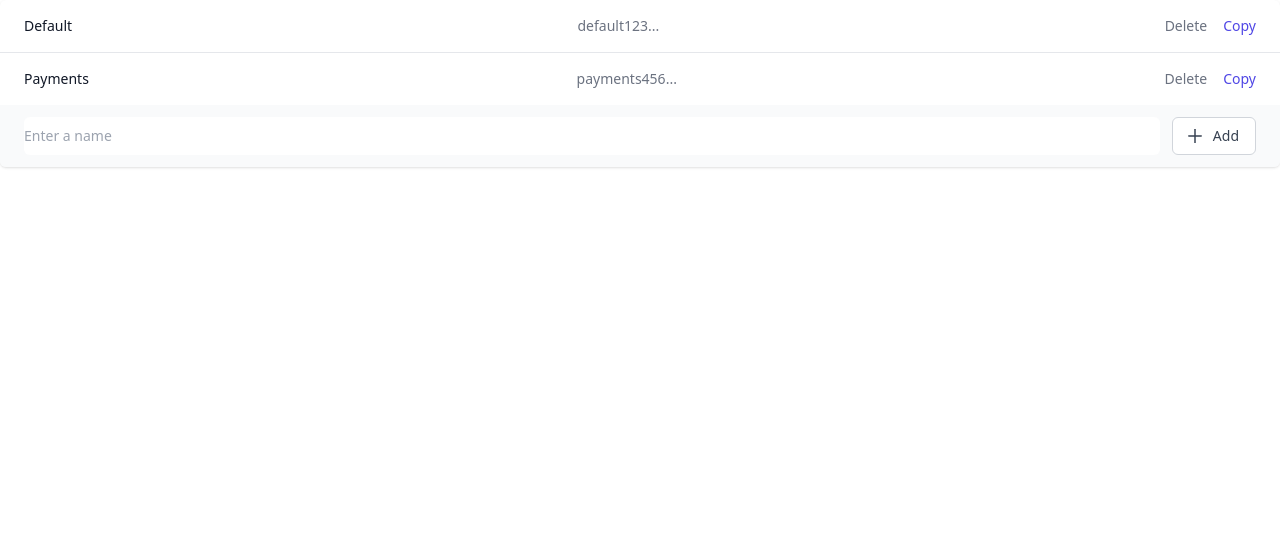
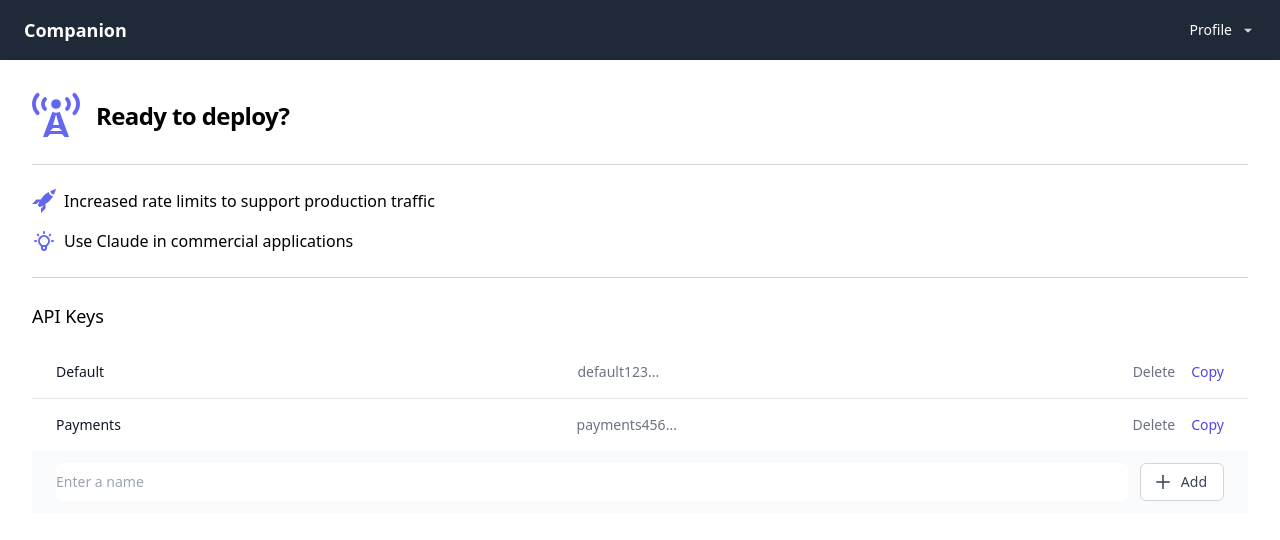
Before and after one commit to codebanesr/fahm, a Next.js app in the folder frontend/: page /api-key-management in a window 1280 px wide. Shown: the top 540 px of the page. Built offline with nearby package versions, Linux system fonts and the light colour scheme.

Commit message:
an acceptable ui

```diff
--- a/frontend/components/ui/header.tsx
+++ b/frontend/components/ui/header.tsx
@@ -14,7 +14,7 @@
   };
 
   function handleApiKeys(): void {
-    router.push('api-key-management')
+    router.push('api-key-management');
   }
 
   return (
@@ -41,17 +41,16 @@
             <a
               href="javascript:void(0)"
               className="block px-4 py-2 text-sm text-gray-700 hover:bg-gray-100"
+              onClick={handleApiKeys}
+            >
+              Api Keys
+            </a>
+            <a
+              href="javascript:void(0)"
+              className="block px-4 py-2 text-sm text-gray-700 hover:bg-gray-100"
               onClick={handleLogout}
             >
               Logout
-            </a>
-
-            <a
-              href="javascript:void(0)"
-              className="block px-4 py-2 text-sm text-gray-700 hover:bg-gray-100"
-              onClick={handleApiKeys}
-            >
-              Api Keys
             </a>
           </div>
         )}
--- a/frontend/pages/api-key-management.tsx
+++ b/frontend/pages/api-key-management.tsx
@@ -1,5 +1,8 @@
+import Header from '@/components/ui/header';
 import { useState } from 'react';
 import { AiOutlinePlus } from 'react-icons/ai';
+import { GoRadioTower, GoRocket } from 'react-icons/go';
+import { HiOutlineLightBulb } from 'react-icons/hi';
 
 interface ApiKey {
   id: string;
@@ -8,7 +11,7 @@
 }
 
 export default function ApiKeys() {
-  const [deleteKey, setDeleteKey] = useState(null);
+  const [deleteKey, setDeleteKey] = useState<ApiKey | null>(null);
 
   const [apiKeys, setApiKeys] = useState<ApiKey[]>([
     { id: '1', name: 'Default', key: 'default123' },
@@ -33,7 +36,36 @@
   }
 
   return (
-    <div className="bg-white shadow overflow-hidden sm:rounded-md">
+    <div>
+      <Header />
+
+      <div className="bg-white shadow rounded-lg p-8">
+        <div className="flex items-center">
+          <GoRadioTower className="w-12 h-12 text-indigo-500" />
+          <h2 className="ml-4 text-2xl font-bold tracking-tight">
+            Ready to deploy?
+          </h2>
+        </div>
+
+        <hr className="my-6 border-gray-300" />
+
+        <ul className="space-y-4">
+          <li className="flex items-center">
+            <GoRocket className="w-6 h-6 text-indigo-500 mr-2" />
+            <span>Increased rate limits to support production traffic</span>
+          </li>
+          <li className="flex items-center">
+            <HiOutlineLightBulb className="w-6 h-6 text-indigo-500 mr-2" />
+            <span>Use Claude in commercial applications</span>
+          </li>
+        </ul>
+
+        <hr className="my-6 border-gray-300" />
+
+        <h3 className="text-lg font-medium mb-4">API Keys</h3>
+
+        {/* API keys content start */}
+        <div className="h-screen overflow-y-auto sm:rounded-md">
           <ul className="divide-y divide-gray-200">
             {apiKeys.map((key) => (
               <li key={key.id} className="px-4 py-4 hover:bg-gray-50 sm:px-6">
@@ -65,7 +97,9 @@
             {deleteKey && (
               <div className="fixed inset-0 flex items-center justify-center z-50">
                 <div className="bg-white w-full max-w-md p-6 rounded-md shadow-md">
-              <h2 className="text-xl font-semibold mb-4">Confirm Deletion</h2>
+                  <h2 className="text-xl font-semibold mb-4">
+                    Confirm Deletion
+                  </h2>
                   <p className="text-gray-800 mb-6">
                     Are you sure you want to delete the key: {deleteKey.name}?
                   </p>
@@ -110,5 +144,8 @@
             </div>
           </div>
         </div>
+        {/* API keys content end */}
+      </div>
+    </div>
   );
 }
--- a/frontend/pages/api/auth/[...auth0].ts
+++ b/frontend/pages/api/auth/[...auth0].ts
@@ -2,14 +2,28 @@
 import { Session, handleAuth, handleCallback } from '@auth0/nextjs-auth0';
 import { NextApiRequest, NextApiResponse } from 'next';
 
-const afterCallback = (
+async function upsertUser(url: string, user: any) {
+  const headers = {
+    Accept: 'application/json',
+    'Content-Type': 'application/json',
+  };
+  const body = JSON.stringify(user);
+  const response = await fetch(url, {
+    method: 'PUT',
+    headers: headers,
+    body: body,
+  });
+  return response.json();
+}
+
+const afterCallback = async (
   req: NextApiRequest,
   res: NextApiResponse,
   session: Session,
 ) => {
   const user = session.user || (<any>req).user;
-  if(user) {
-
+  if (user) {
+    await upsertUser(`${process.env.API_URL}/users`, user);
   }
   return session;
 };
```
Lines whose indentation alone changed are shown as unchanged.
